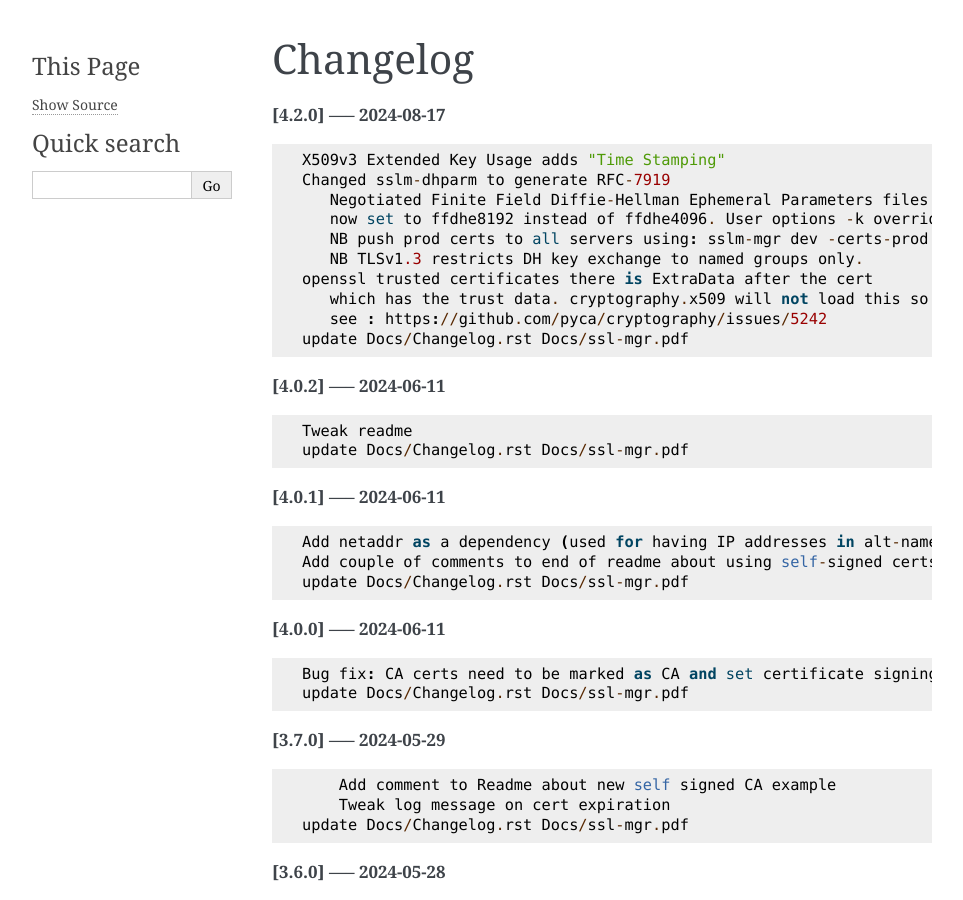
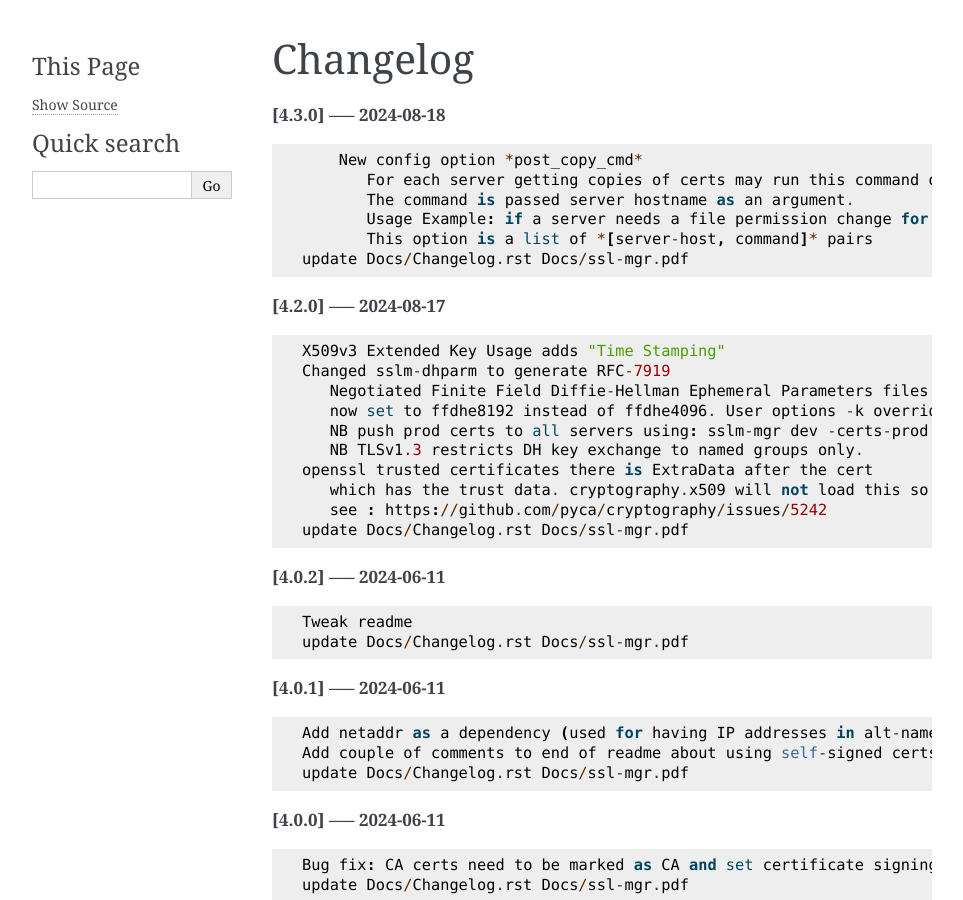
Before and after one commit to gene-git/ssl-mgr, a Sphinx documentation site: the page built from Docs/Changelog.rst, in a window 1280 px wide and 900 px high. Shown: the whole window, without its empty margins (148-1111 px from the left). Built offline with Sphinx 7.4.7, drawn with Linux system fonts in a browser that asks for light colours; pages that are not in the unit, such as notebooks, are missing from menus.

Commit message:
update Docs/Changelog.rst Docs/ssl-mgr.pdf

```diff
--- a/Docs/Changelog.rst
+++ b/Docs/Changelog.rst
@@ -1,5 +1,15 @@
 Changelog
 =========
+
+**[4.3.0] ----- 2024-08-18** ::
+
+	        New config option *post_copy_cmd*
+	           For each server getting copies of certs may run this command on machine on which sslm-mgr is running.
+	           The command is passed server hostname as an argument.
+	           Usage Example: if a server needs a file permission change for an application user to read private key(s).
+	           This option is a list of *[server-host, command]* pairs
+	    update Docs/Changelog.rst Docs/ssl-mgr.pdf
+
 
 **[4.2.0] ----- 2024-08-17** ::
 
```
Also changed, not shown: 1 other file.
